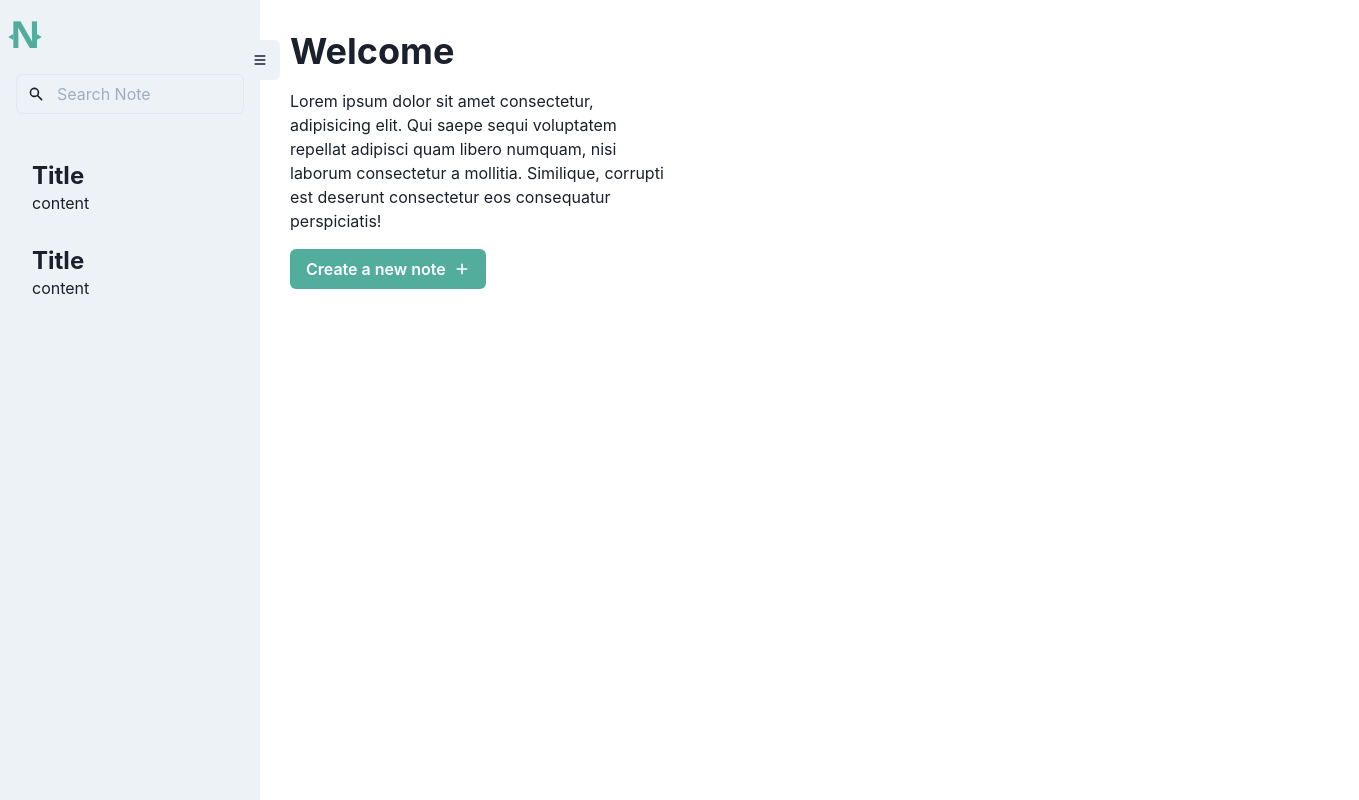
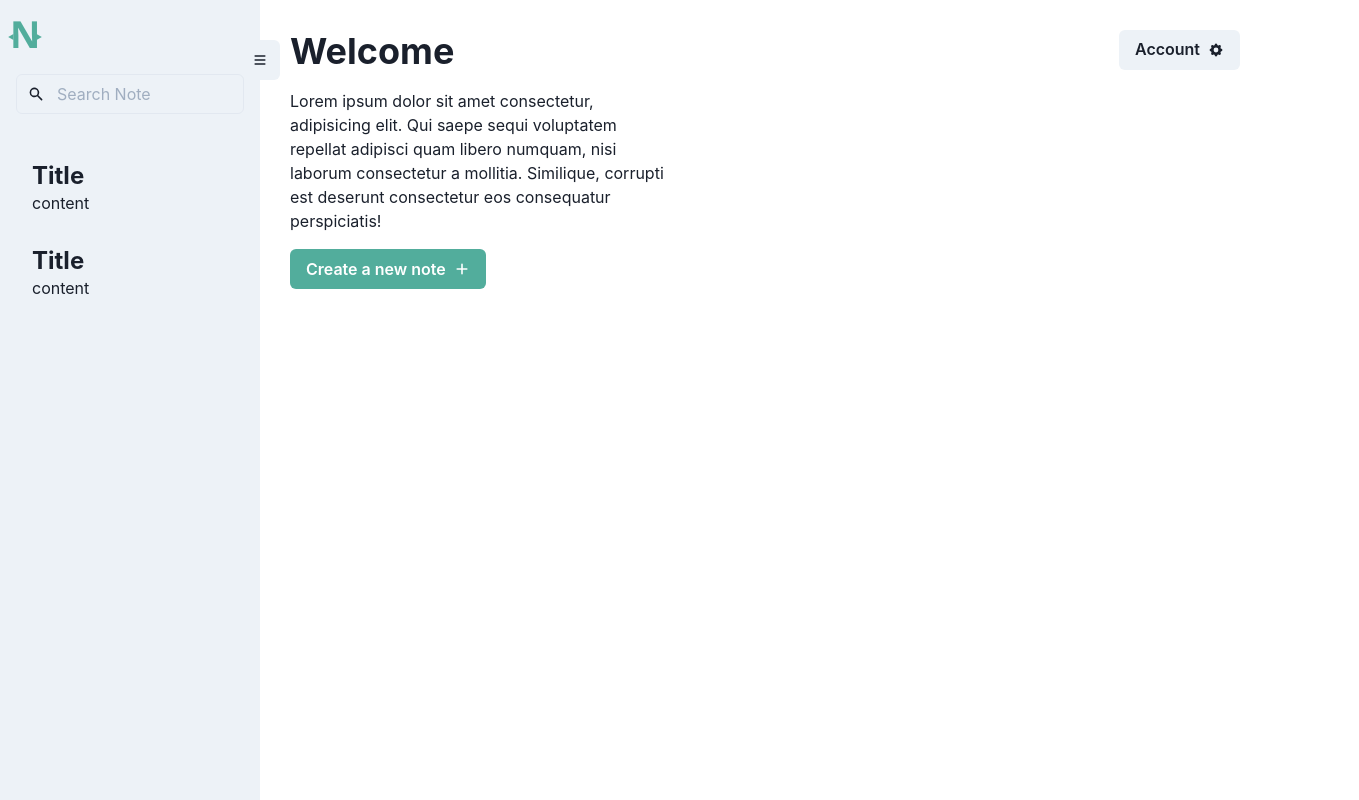
Before and after one commit to oreoluwa-bs/notes-app-gql-ts, a React (Create React App) app in the folder app/: page /app in a window 1280 px wide. Shown: the whole page, 1359 px wide, since content can reach past the window. Built offline with nearby package versions, Linux system fonts and the light colour scheme.

Commit message:
Integrated Account Settings

```diff
--- a/app/src/pages/dashboard/WelcomePage.tsx
+++ b/app/src/pages/dashboard/WelcomePage.tsx
@@ -1,12 +1,14 @@
 import { Box, Button, Heading, Icon, Text, VStack } from "@chakra-ui/react";
 import React from "react";
 import { HiPlus } from "react-icons/hi";
+import { AccountSettings } from "../../components/Dashboard";
 
 interface WelcomeProps {}
 
 const WelcomePage = (props: WelcomeProps) => {
   return (
     <Box minHeight="100vh" py="30px">
+      <AccountSettings />
       <Box width={{ lg: "40%" }}>
         <VStack spacing={4} alignItems="flex-start">
           <Heading>Welcome</Heading>
```
